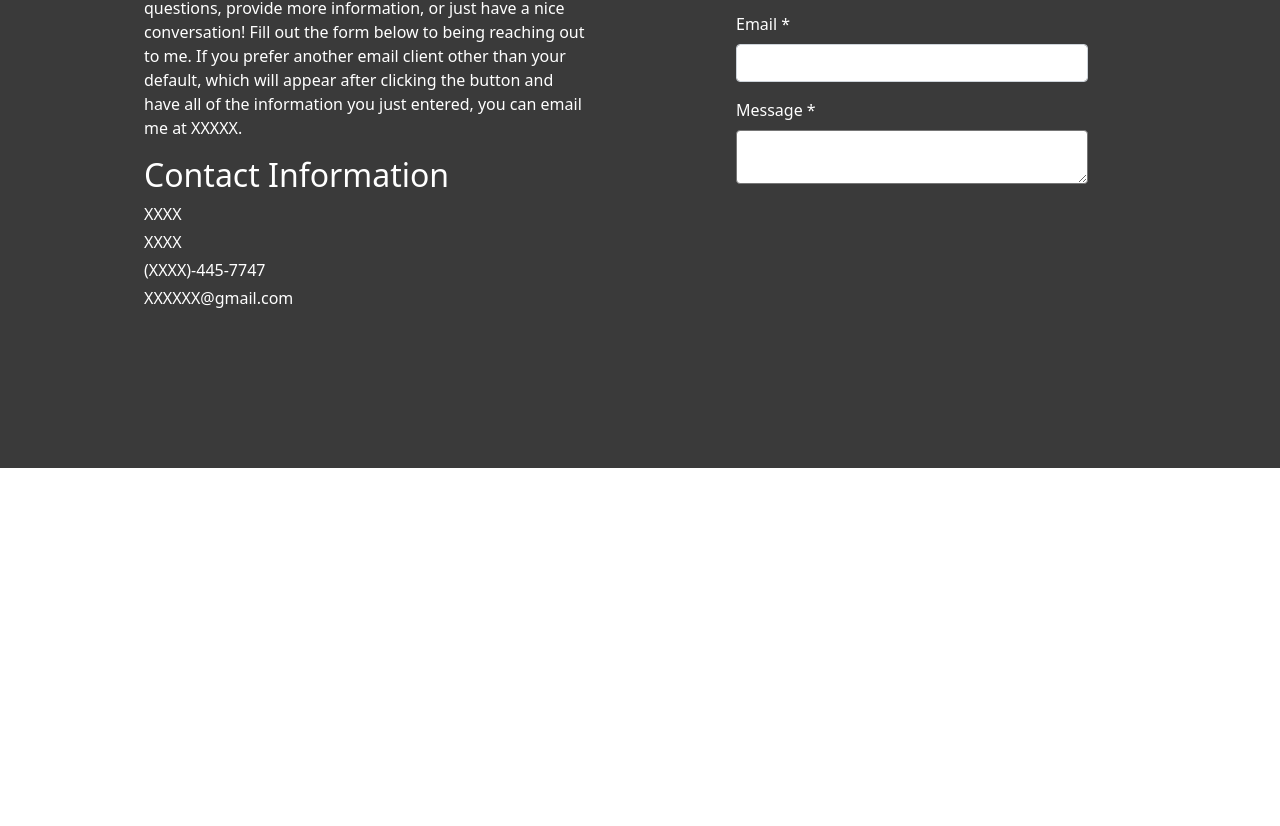
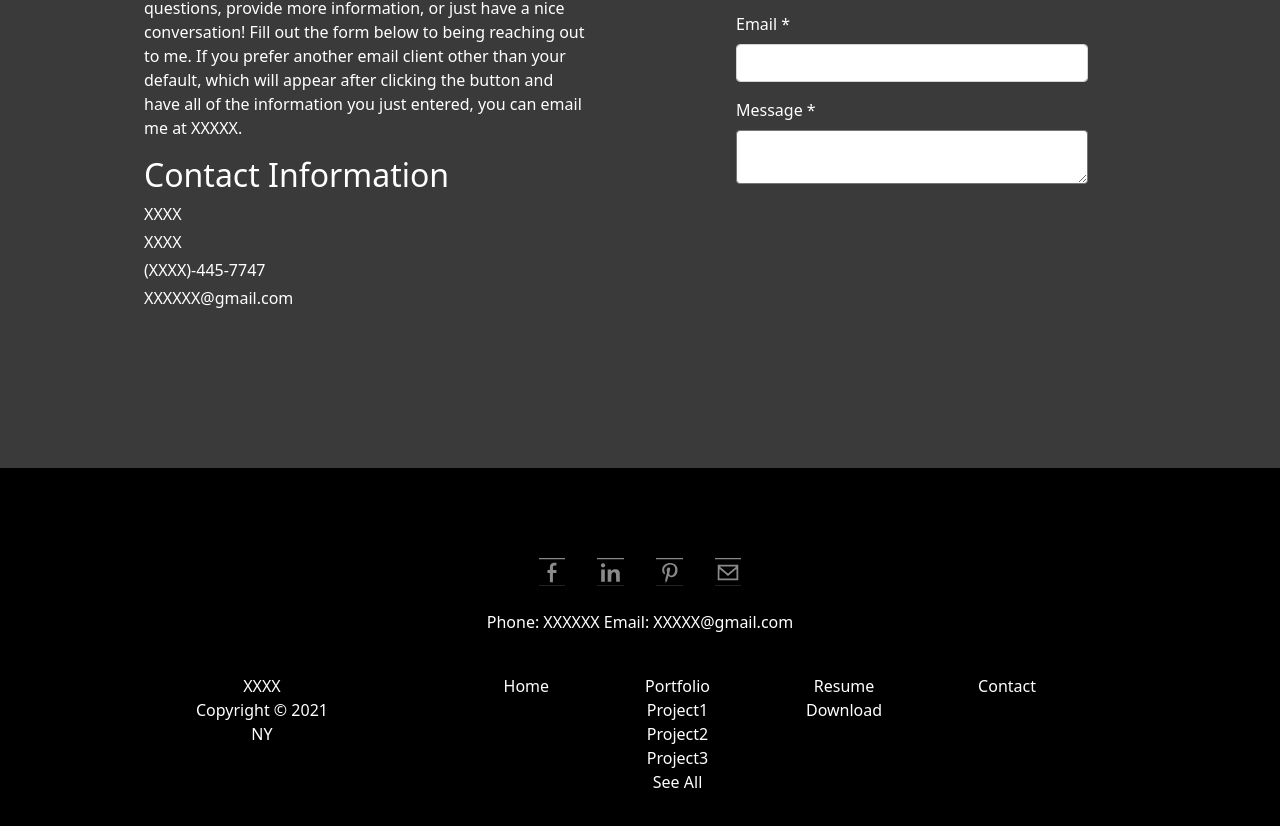
Before and after one commit to yeyicheng/SEP_REACT_1_18_2022, a React (Create React App) app in the folder React/03_MySite/: page / in a window 1280 px wide. Shown: the part 3332-4158 px from the top of the page. Before the commit the page ends 3800 px from the top, so only its background shows below. Built offline with nearby package versions, Linux system fonts and the light colour scheme.

Commit message:
03 ui finished

```diff
--- a/React/03_MySite/src/App.js
+++ b/React/03_MySite/src/App.js
@@ -4,6 +4,7 @@ import SecondScreen from "./Components/SecondScreen/SecondScreen";
 import ThirdScreen from "./Components/ThirdScreen/ThirdScreen";
 import FourthScreen from "./Components/FourthScreen/FourthScreen";
 import FifthScreen from "./Components/FifthScreen/FifthScreen";
+import SixthScreen from "./Components/SixthScreen/SixthScreen";
 
 function App() {
   return (
@@ -13,6 +14,7 @@ function App() {
         <ThirdScreen/>
       <FourthScreen/>
         <FifthScreen/>
+        <SixthScreen/>
     </div>
   );
 }
--- a/React/03_MySite/src/Components/SixthScreen/SixthScreen.js
+++ b/React/03_MySite/src/Components/SixthScreen/SixthScreen.js
@@ -2,14 +2,41 @@ import Icon1 from '../../images/facebook.svg';
 import Icon2 from '../../images/linkedin.svg';
 import Icon3 from '../../images/pinterest.svg';
 import Icon4 from '../../images/email.svg';
+
 export default function SixthScreen() {
-    return (<div className={'w-100 d-flex flex-column justify-content-center align-items-center text-white px-5'}
-    style={{height: '50vh', background: '#3a3a3a'}}>
-        <div>
-            <a href=""><img src="" alt=""/></a>
-            <a href=""><img src="" alt=""/></a>
-            <a href=""><img src="" alt=""/></a>
-            <a href=""><img src="" alt=""/></a>
+    return (<div className={'w-100 d-flex flex-column justify-content-center align-items-center text-white px-5 bg-black'}
+                 style={{height: '50vh', background: '#3a3a3a'}}>
+            <div className={'d-flex mb-2'}>
+                <a href="" className={'m-3'} style={{width: '20pt', background: '#8a8a8a'}}><img src={Icon1} className={'w-100 h-100'} alt=""/></a>
+                <a href="" className={'m-3'} style={{width: '20pt', background: '#8a8a8a'}}><img src={Icon2} className={'w-100 h-100'} alt=""/></a>
+                <a href="" className={'m-3'} style={{width: '20pt', background: '#8a8a8a'}}><img src={Icon3} className={'w-100 h-100'} alt=""/></a>
+                <a href="" className={'m-3'} style={{width: '20pt', background: '#8a8a8a'}}><img src={Icon4} className={'w-100 h-100'} alt=""/></a>
+            </div>
+            <div>
+                <p>Phone: XXXXXX Email: XXXXX@gmail.com</p>
+            </div>
+            <div className={'d-flex justify-content-between w-75 mt-4'}>
+                <div>
+                    <div>XXXX</div>
+                    <div>Copyright © 2021</div>
+                    <div>NY</div>
+                </div>
+                <div className={'d-flex'}>
+                    <div className={'px-5'}>Home</div>
+                    <div className={'position-relative px-5'}>
+                        <div>Portfolio</div>
+                        <div>Project1</div>
+                        <div>Project2</div>
+                        <div>Project3</div>
+                        <div>See All</div>
+                    </div>
+                    <div className={'position-relative px-5'}>
+                        <div>Resume</div>
+                        <div>Download</div>
+                    </div>
+                    <div className={'px-5'}>Contact</div>
+                </div>
+            </div>
         </div>
-    </div>)
+    )
 }
```
Also changed, not shown: 2 other files (tests, documents, lock files or other folders).
